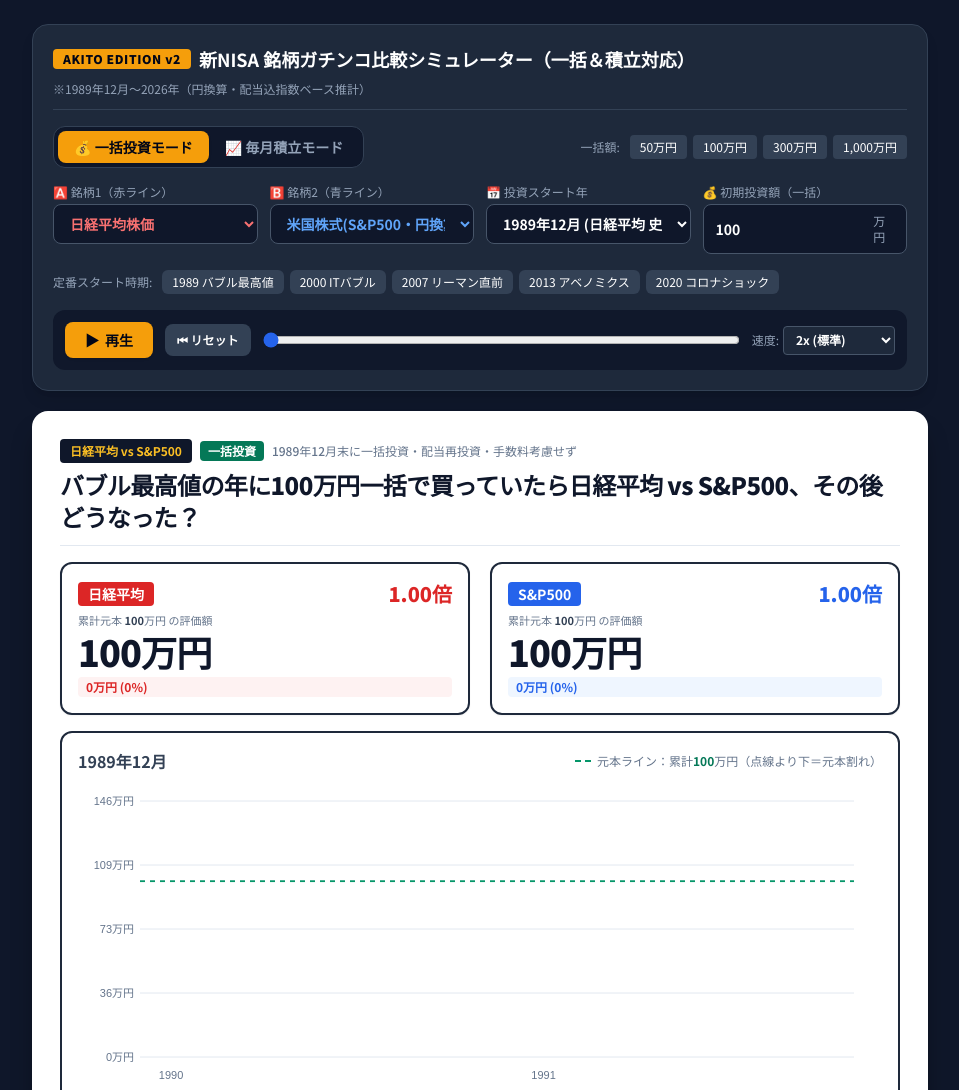
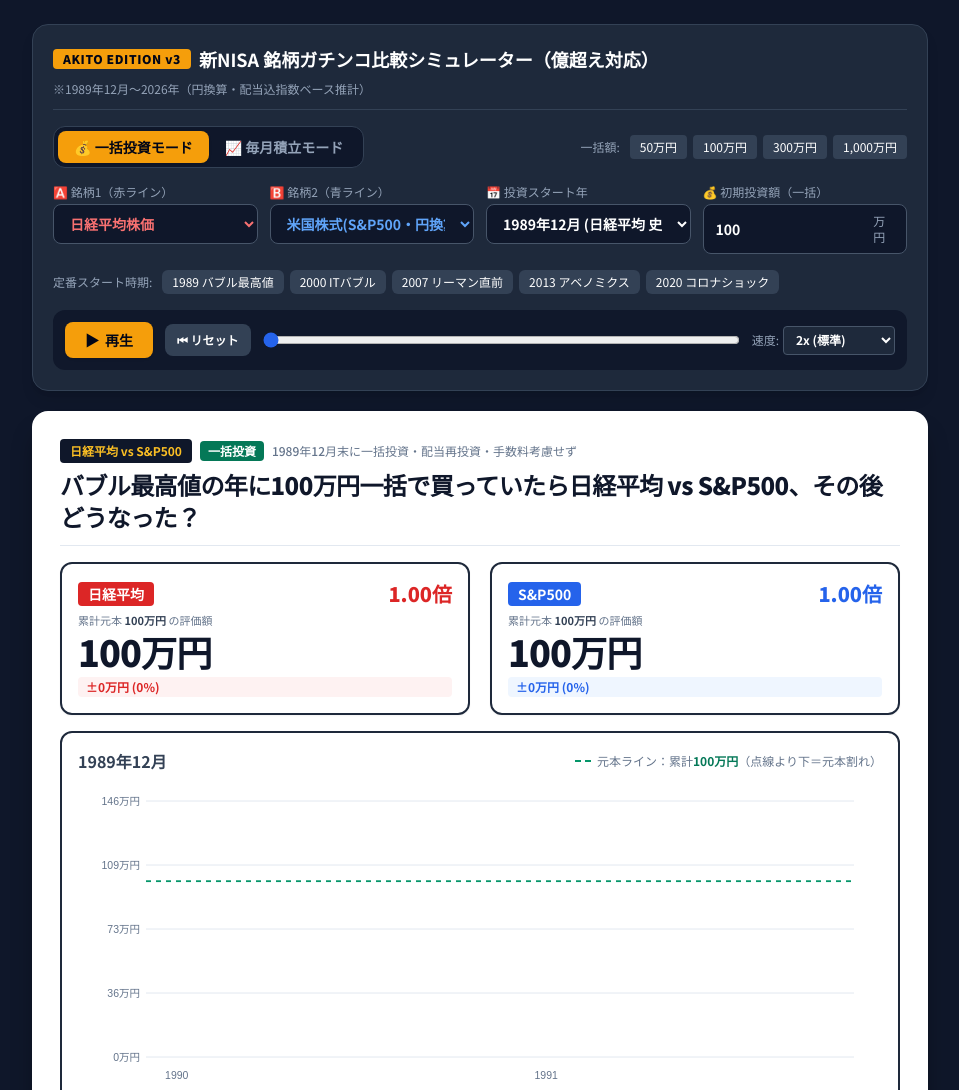
Before and after one commit to nagishaaaa-jpg/Tousi-ak, a plain HTML site: page index.html in a window 1280 px wide. Shown: the top 1090 px of the page, without its empty margins (160-1119 px from the left). Drawn offline with nearby package versions, Linux system fonts and the light colour scheme.

Commit message:
Update index.html

```diff
--- a/index.html
+++ b/index.html
@@ -28,8 +28,8 @@
   <div class="w-full max-w-4xl bg-slate-800 text-white rounded-2xl p-4 md:p-5 mb-5 shadow-lg border border-slate-700">
     <div class="flex flex-wrap items-center justify-between gap-2 mb-4 border-b border-slate-700 pb-3">
       <div class="flex items-center gap-2">
-        <span class="bg-amber-500 text-slate-950 font-black px-2.5 py-0.5 rounded text-xs tracking-wider">AKITO EDITION v2</span>
-        <h1 class="font-bold text-base md:text-lg">新NISA 銘柄ガチンコ比較シミュレーター（一括＆積立対応）</h1>
+        <span class="bg-amber-500 text-slate-950 font-black px-2.5 py-0.5 rounded text-xs tracking-wider">AKITO EDITION v3</span>
+        <h1 class="font-bold text-base md:text-lg">新NISA 銘柄ガチンコ比較シミュレーター（億超え対応）</h1>
       </div>
       <div class="text-xs text-slate-400">※1989年12月〜2026年（円換算・配当込指数ベース推計）</div>
     </div>
@@ -133,7 +133,7 @@
           <span id="cardNameA" class="bg-red-600 text-white font-bold text-xs md:text-sm px-2.5 py-0.5 rounded">日経平均</span>
           <span id="cardMultA" class="text-red-600 font-black text-base md:text-xl">1.00倍</span>
         </div>
-        <div class="text-[11px] text-slate-500 font-medium">累計元本 <span class="currentPrincipalLabel font-bold text-slate-700">100</span>万円 の評価額</div>
+        <div class="text-[11px] text-slate-500 font-medium">累計元本 <span class="currentPrincipalLabel font-bold text-slate-700">100万円</span> の評価額</div>
         <div id="cardValA" class="text-2xl md:text-4xl font-black text-slate-900 my-0.5 tracking-tight">100万円</div>
         <div id="cardDiffA" class="text-xs font-bold bg-slate-100 text-slate-600 inline-block px-2 py-0.5 rounded w-full">
           ±0万円 (±0.0%)
@@ -146,7 +146,7 @@
           <span id="cardNameB" class="bg-blue-600 text-white font-bold text-xs md:text-sm px-2.5 py-0.5 rounded">S&P500</span>
           <span id="cardMultB" class="text-blue-600 font-black text-base md:text-xl">1.00倍</span>
         </div>
-        <div class="text-[11px] text-slate-500 font-medium">累計元本 <span class="currentPrincipalLabel font-bold text-slate-700">100</span>万円 の評価額</div>
+        <div class="text-[11px] text-slate-500 font-medium">累計元本 <span class="currentPrincipalLabel font-bold text-slate-700">100万円</span> の評価額</div>
         <div id="cardValB" class="text-2xl md:text-4xl font-black text-slate-900 my-0.5 tracking-tight">100万円</div>
         <div id="cardDiffB" class="text-xs font-bold bg-slate-100 text-slate-600 inline-block px-2 py-0.5 rounded w-full">
           ±0万円 (±0.0%)
@@ -160,7 +160,7 @@
         <div id="chartDateLabel" class="text-sm md:text-base font-bold text-slate-700">1989年12月</div>
         <div class="text-xs text-slate-500 flex items-center gap-1.5">
           <span class="inline-block w-4 border-t-2 border-dashed border-emerald-600"></span>
-          <span>元本ライン：累計<span class="currentPrincipalLabel font-bold text-emerald-700">100</span>万円（点線より下＝元本割れ）</span>
+          <span>元本ライン：累計<span class="currentPrincipalLabel font-bold text-emerald-700">100万円</span>（点線より下＝元本割れ）</span>
         </div>
       </div>
       <div class="w-full h-[250px] md:h-[310px]">
@@ -191,133 +191,87 @@
 
 <script>
 // ==========================================
-// 1. ヒストリカル年次データ（1989年末=100とした円換算推移イメージ）
+// フォーマット関数（億・万 対応）
+// ==========================================
+function formatMoney(valMan, isDiff = false) {
+  const absVal = Math.round(Math.abs(valMan));
+  if (absVal === 0) return isDiff ? '±0万円' : '0万円';
+
+  const sign = valMan < 0 ? '-' : (isDiff ? '+' : '');
+
+  if (absVal >= 10000) {
+    const oku = Math.floor(absVal / 10000);
+    const man = absVal % 10000;
+    if (man === 0) {
+      return `${sign}${oku.toLocaleString()}億円`;
+    } else {
+      return `${sign}${oku.toLocaleString()}億${man.toLocaleString()}万円`;
+    }
+  } else {
+    return `${sign}${absVal.toLocaleString()}万円`;
+  }
+}
+
+function formatDiff(val, principal) {
+  const diff = Math.round(val - principal);
+  const pct = Math.round(((val / principal) - 1) * 100);
+  const signPct = diff > 0 ? '+' : '';
+  return `${formatMoney(diff, true)} (${signPct}${pct}%)`;
+}
+
+// ==========================================
+// 1. ヒストリカル年次データ
 // ==========================================
 const YEARS = [];
 for (let y = 1989; y <= 2026; y++) YEARS.push(y);
 
 const ASSET_DATA = {
   nikkei: {
-    name: "日経平均",
-    fullName: "日経平均株価",
-    values: [
-      100, 62, 59, 44, 45, 51, 51, 50, 39, 36, 49, // 1989-1999
-      36, 28, 23, 29, 31, 44, 48, 43, 25, 30,      // 2000-2009
-      29, 25, 31, 49, 53, 59, 60, 73, 65, 78,      // 2010-2019
-      92, 98, 91, 120, 146, 158, 166               // 2020-2026
-    ]
+    name: "日経平均", fullName: "日経平均株価",
+    values: [100,62,59,44,45,51,51,50,39,36,49,36,28,23,29,31,44,48,43,25,30,29,25,31,49,53,59,60,73,65,78,92,98,91,120,146,158,166]
   },
   topix: {
-    name: "TOPIX",
-    fullName: "東証株価指数(TOPIX)",
-    values: [
-      100, 61, 60, 46, 51, 55, 56, 53, 43, 40, 60, // 1989-1999
-      46, 37, 31, 39, 43, 63, 65, 58, 34, 37,      // 2000-2009
-      38, 32, 39, 61, 68, 76, 78, 96, 82, 97,      // 2010-2019
-      110, 124, 123, 160, 195, 212, 225            // 2020-2026
-    ]
+    name: "TOPIX", fullName: "東証株価指数(TOPIX)",
+    values: [100,61,60,46,51,55,56,53,43,40,60,46,37,31,39,43,63,65,58,34,37,38,32,39,61,68,76,78,96,82,97,110,124,123,160,195,212,225]
   },
   sp500: {
-    name: "S&P500",
-    fullName: "米国株式(S&P500・円換算)",
-    values: [
-      100, 91, 110, 118, 117, 108, 154, 214, 320, 365, 395, // 1989-1999
-      398, 405, 290, 335, 355, 425, 495, 490, 255, 330,     // 2000-2009
-      332, 322, 420, 685, 905, 930, 1015, 1190, 1110, 1440, // 2010-2019
-      1610, 2310, 2150, 2920, 4100, 4650, 4980              // 2020-2026
-    ]
+    name: "S&P500", fullName: "米国株式(S&P500・円換算)",
+    values: [100,91,110,118,117,108,154,214,320,365,395,398,405,290,335,355,425,495,490,255,330,332,322,420,685,905,930,1015,1190,1110,1440,1610,2310,2150,2920,4100,4650,4980]
   },
   orukan: {
-    name: "オルカン",
-    fullName: "全世界株式(オール・カントリー)",
-    values: [
-      100, 80, 92, 90, 100, 96, 120, 152, 195, 215, 250,    // 1989-1999
-      240, 235, 180, 225, 250, 315, 385, 405, 200, 275,     // 2000-2009
-      275, 245, 320, 500, 620, 620, 665, 810, 725, 920,     // 2010-2019
-      1020, 1380, 1300, 1730, 2350, 2680, 2860              // 2020-2026
-    ]
+    name: "オルカン", fullName: "全世界株式(オール・カントリー)",
+    values: [100,80,92,90,100,96,120,152,195,215,250,240,235,180,225,250,315,385,405,200,275,275,245,320,500,620,620,665,810,725,920,1020,1380,1300,1730,2350,2680,2860]
   },
   nasdaq100: {
-    name: "NASDAQ100",
-    fullName: "米国大型ハイテク(NASDAQ100)",
-    values: [
-      100, 85, 130, 140, 142, 130, 195, 310, 430, 710, 1320, // 1989-1999
-      940, 730, 430, 580, 620, 740, 800, 910, 430, 670,      // 2000-2009
-      710, 700, 930, 1550, 2150, 2380, 2500, 3250, 3180, 4350,// 2010-2019
-      6100, 8800, 6800, 11300, 16800, 19800, 21500           // 2020-2026
-    ]
+    name: "NASDAQ100", fullName: "米国大型ハイテク(NASDAQ100)",
+    values: [100,85,130,140,142,130,195,310,430,710,1320,940,730,430,580,620,740,800,910,430,670,710,700,930,1550,2150,2380,2500,3250,3180,4350,6100,8800,6800,11300,16800,19800,21500]
   },
   vti: {
-    name: "全米株式(VTI)",
-    fullName: "全米株式(CRSP USトータル)",
-    values: [
-      100, 89, 112, 122, 121, 110, 156, 215, 318, 355, 390, // 1989-1999
-      392, 402, 292, 345, 370, 448, 522, 515, 268, 352,     // 2000-2009
-      362, 348, 452, 740, 970, 990, 1095, 1280, 1190, 1540, // 2010-2019
-      1750, 2480, 2280, 3090, 4310, 4880, 5220              // 2020-2026
-    ]
+    name: "全米株式(VTI)", fullName: "全米株式(CRSP USトータル)",
+    values: [100,89,112,122,121,110,156,215,318,355,390,392,402,292,345,370,448,522,515,268,352,362,348,452,740,970,990,1095,1280,1190,1540,1750,2480,2280,3090,4310,4880,5220]
   },
   india: {
-    name: "インド株",
-    fullName: "インド株インデックス(Nifty50・円換算)",
-    values: [
-      100, 115, 140, 185, 210, 230, 185, 195, 235, 190, 290, // 1989-1999
-      250, 235, 225, 370, 430, 650, 960, 1480, 580, 1080,    // 2000-2009
-      1180, 810, 1120, 1350, 1980, 1920, 1950, 2550, 2480, 2720,// 2010-2019
-      2950, 4100, 4450, 5700, 7400, 8300, 9100               // 2020-2026
-    ]
+    name: "インド株", fullName: "インド株インデックス(Nifty50・円換算)",
+    values: [100,115,140,185,210,230,185,195,235,190,290,250,235,225,370,430,650,960,1480,580,1080,1180,810,1120,1350,1980,1920,1950,2550,2480,2720,2950,4100,4450,5700,7400,8300,9100]
   },
   gold: {
-    name: "ゴールド(金)",
-    fullName: "純金・ゴールド(円換算)",
-    values: [
-      100, 91, 79, 73, 76, 68, 72, 81, 69, 59, 53,          // 1989-1999
-      56, 66, 73, 79, 82, 108, 135, 165, 140, 180,          // 2000-2009
-      205, 215, 250, 225, 255, 235, 248, 275, 265, 310,     // 2010-2019
-      365, 395, 455, 550, 780, 960, 1080                    // 2020-2026
-    ]
+    name: "ゴールド(金)", fullName: "純金・ゴールド(円換算)",
+    values: [100,91,79,73,76,68,72,81,69,59,53,56,66,73,79,82,108,135,165,140,180,205,215,250,225,255,235,248,275,265,310,365,395,455,550,780,960,1080]
   }
 };
 
 const HISTORICAL_EVENTS = {
-  1989: "日経平均 史上最高値(38,915円)",
-  1990: "バブル崩壊始まる",
-  1991: "ジュリアナ東京オープン / ソ連崩壊",
-  1992: "バブル崩壊加速・地価暴落",
-  1993: "Jリーグ開幕 / 55年体制崩壊",
-  1994: "松本サリン事件 / 円高進行",
-  1995: "阪神・淡路大震災 / 超円高(79円台)",
-  1996: "金融ビッグバン構想（山一・拓銀危機前夜）",
-  1997: "アジア通貨危機 / 山一證券自主廃業",
-  1998: "日本長期信用銀行破綻 / 金融危機",
-  1999: "ITバブル絶頂期 / ゼロ金利政策導入",
-  2000: "ITバブル崩壊始まる",
-  2001: "米国同時多発テロ / 小泉内閣発足",
-  2002: "日韓W杯開催 / ITバブル底打ち模索",
-  2003: "日経平均7,607円で大底（バブル後最安値）",
-  2004: "新紙幣発行 / 新興国BRICs台頭",
-  2005: "郵政解散・小泉劇場で日本株急反発",
-  2006: "ライブドアショック / ゼロ金利解除",
-  2007: "パリバ・ショック（サブプライム問題表面化）",
-  2008: "リーマンショック（世界金融危機）",
-  2009: "米国株大底から反発開始 / 政権交代",
-  2010: "ギリシャ危機 / 歴史的円高水準",
-  2011: "東日本大震災 / 超円高(75円台)",
-  2012: "第2次安倍内閣発足・アベノミクス始動",
-  2013: "黒田バズーカ（異次元緩和）で株高・円安",
-  2014: "消費税8%増税 / NISA制度スタート",
-  2015: "チャイナショック / 日経平均2万円回復",
-  2016: "英国EU離脱決定 / トランプ氏当選",
-  2017: "世界同時株高・ビットコインバブル",
-  2018: "米中貿易摩擦 / つみたてNISA開始",
-  2019: "令和改元 / 米FRB予防的利下げ",
-  2020: "コロナショック暴落＆異次元金融緩和で急反発",
-  2021: "米国ハイテク株ブーム・歴史的株高",
-  2022: "米急速利上げ・ウクライナ侵攻・急速な円安",
-  2023: "生成AIブーム到来・東証PBR改革",
-  2024: "新NISA開始・日経平均34年ぶり最高値更新",
-  2025: "世界的なAI半導体投資拡大・インフレ定着",
-  2026: "新NISA普及定着・日米ともに高値圏推移"
+  1989: "日経平均 史上最高値(38,915円)", 1990: "バブル崩壊始まる", 1991: "ジュリアナ東京オープン",
+  1992: "バブル崩壊加速", 1993: "Jリーグ開幕", 1994: "松本サリン事件", 1995: "阪神・淡路大震災",
+  1996: "金融ビッグバン構想", 1997: "アジア通貨危機", 1998: "日本長期信用銀行破綻", 1999: "ITバブル絶頂期",
+  2000: "ITバブル崩壊", 2001: "米国同時多発テロ", 2002: "日韓W杯開催", 2003: "日経平均大底(7,607円)",
+  2004: "新紙幣発行", 2005: "郵政解散・日本株急反発", 2006: "ライブドアショック", 2007: "パリバ・ショック",
+  2008: "リーマンショック", 2009: "米国株大底から反発", 2010: "ギリシャ危機", 2011: "東日本大震災",
+  2012: "アベノミクス始動", 2013: "黒田バズーカ", 2014: "NISA制度スタート", 2015: "チャイナショック",
+  2016: "英国EU離脱決定", 2017: "ビットコインバブル", 2018: "米中貿易摩擦", 2019: "令和改元",
+  2020: "コロナショック暴落＆急反発", 2021: "米国歴史的株高", 2022: "ウクライナ侵攻・急速な円安",
+  2023: "生成AIブーム到来", 2024: "新NISA開始・日経平均最高値更新", 2025: "AI投資拡大・インフレ定着",
+  2026: "新NISA普及定着・高値圏推移"
 };
 
 // ==========================================
@@ -429,8 +383,8 @@
       <button onclick="setAmount(1)" class="text-xs bg-slate-700 hover:bg-slate-600 px-2.5 py-1 rounded transition">月1万円</button>
       <button onclick="setAmount(3)" class="text-xs bg-slate-700 hover:bg-slate-600 px-2.5 py-1 rounded transition">月3万円</button>
       <button onclick="setAmount(5)" class="text-xs bg-slate-700 hover:bg-slate-600 px-2.5 py-1 rounded transition">月5万円</button>
-      <button onclick="setAmount(10)" class="text-xs bg-slate-700 hover:bg-slate-600 px-2.5 py-1 rounded transition">月10万円(つみたて枠満額)</button>
-      <button onclick="setAmount(30)" class="text-xs bg-slate-700 hover:bg-slate-600 px-2.5 py-1 rounded transition">月30万円(NISA最速満額)</button>
+      <button onclick="setAmount(10)" class="text-xs bg-slate-700 hover:bg-slate-600 px-2.5 py-1 rounded transition">月10万円</button>
+      <button onclick="setAmount(30)" class="text-xs bg-slate-700 hover:bg-slate-600 px-2.5 py-1 rounded transition">月30万円</button>
     `;
   }
 }
@@ -454,7 +408,7 @@
 }
 
 // ==========================================
-// 4. 月次データの補間生成（一括＆ドルコスト平均法対応）
+// 4. 月次データの補間生成
 // ==========================================
 function seededNoise(seed) {
   const x = Math.sin(seed * 9999.123) * 10000;
@@ -475,7 +429,6 @@
 
   timeline = [];
 
-  // 初月（スタート時点 = 12月）の基準価格を1.0として口数計算
   let unitsA = inputMan / 1.0;
   let unitsB = inputMan / 1.0;
   let totalPrincipal = inputMan;
@@ -505,12 +458,10 @@
       const waveA = (m === 12) ? 0 : (seededNoise(y * 100 + m * 7 + 1) - 0.5) * 0.045;
       const waveB = (m === 12) ? 0 : (seededNoise(y * 100 + m * 13 + 2) - 0.5) * 0.045;
 
-      // スタート時を1.0としたその月の基準価格
       const priceA = Math.max(0.05, (prevA + (nextA - prevA) * t) * (1 + waveA));
       const priceB = Math.max(0.05, (prevB + (nextB - prevB) * t) * (1 + waveB));
 
       if (investMode === 'dca') {
-        // 毎月積立モード：その月の価格で口数を買い増し
         totalPrincipal += inputMan;
         unitsA += inputMan / priceA;
         unitsB += inputMan / priceB;
@@ -540,18 +491,20 @@
   document.getElementById('badgeVs').textContent = `${nameA} vs ${nameB}`;
 
   const modeBadge = document.getElementById('modeBadge');
+  const formattedInput = formatMoney(inputMan);
+
   if (investMode === 'lump') {
     modeBadge.textContent = '一括投資';
     modeBadge.className = 'bg-emerald-700 text-white text-xs font-bold px-2 py-0.5 rounded';
     document.getElementById('subCondition').textContent = `${startY}年12月末に一括投資・配当再投資・手数料考慮せず`;
     document.getElementById('mainHeadline').innerHTML =
-      `${startY === 1989 ? 'バブル最高値の年に' : startY + '年末に'}${inputMan}万円一括で買っていたら<br class="md:hidden">${nameA} vs ${nameB}、その後どうなった？`;
+      `${startY === 1989 ? 'バブル最高値の年に' : startY + '年末に'}${formattedInput}一括で買っていたら<br class="md:hidden">${nameA} vs ${nameB}、その後どうなった？`;
   } else {
     modeBadge.textContent = '毎月積立';
     modeBadge.className = 'bg-blue-700 text-white text-xs font-bold px-2 py-0.5 rounded';
-    document.getElementById('subCondition').textContent = `${startY}年12月末から毎月${inputMan}万円積立・配当再投資・手数料考慮せず`;
+    document.getElementById('subCondition').textContent = `${startY}年12月末から毎月${formattedInput}積立・配当再投資・手数料考慮せず`;
     document.getElementById('mainHeadline').innerHTML =
-      `${startY === 1989 ? 'バブル最高値の年から' : startY + '年末から'}毎月${inputMan}万円積み立てていたら<br class="md:hidden">${nameA} vs ${nameB}、その後どうなった？`;
+      `${startY === 1989 ? 'バブル最高値の年から' : startY + '年末から'}毎月${formattedInput}積み立てていたら<br class="md:hidden">${nameA} vs ${nameB}、その後どうなった？`;
   }
 
   document.getElementById('cardNameA').textContent = nameA;
@@ -562,13 +515,6 @@
 // ==========================================
 // 5. 描画＆UI更新
 // ==========================================
-function formatDiff(val, principal) {
-  const diff = Math.round(val - principal);
-  const pct = Math.round(((val / principal) - 1) * 100);
-  const sign = diff > 0 ? '+' : '';
-  return `${sign}${diff.toLocaleString()}万円 (${sign}${pct}%)`;
-}
-
 function renderFrame() {
   if (!timeline.length) return;
   const pt = timeline[currentIndex];
@@ -576,14 +522,14 @@
   const keyB = assetBSelect.value;
   const principal = pt.principal;
 
-  // 累計元本ラベルの更新
+  // 累計元本ラベルの更新（億・万対応）
   document.querySelectorAll('.currentPrincipalLabel').forEach(el => {
-    el.textContent = Math.round(principal).toLocaleString();
+    el.textContent = formatMoney(principal);
   });
 
   // スコアカードA更新
   document.getElementById('cardMultA').textContent = `${pt.multA.toFixed(2)}倍`;
-  document.getElementById('cardValA').textContent = `${Math.round(pt.valA).toLocaleString()}万円`;
+  document.getElementById('cardValA').textContent = formatMoney(pt.valA);
   const diffElA = document.getElementById('cardDiffA');
   diffElA.textContent = formatDiff(pt.valA, principal);
   diffElA.className = `text-xs font-bold inline-block px-2 py-0.5 rounded w-full ${
@@ -592,7 +538,7 @@
 
   // スコアカードB更新
   document.getElementById('cardMultB').textContent = `${pt.multB.toFixed(2)}倍`;
-  document.getElementById('cardValB').textContent = `${Math.round(pt.valB).toLocaleString()}万円`;
+  document.getElementById('cardValB').textContent = formatMoney(pt.valB);
   const diffElB = document.getElementById('cardDiffB');
   diffElB.textContent = formatDiff(pt.valB, principal);
   diffElB.className = `text-xs font-bold inline-block px-2 py-0.5 rounded w-full ${
@@ -603,7 +549,7 @@
   document.getElementById('chartDateLabel').textContent = `${pt.year}年${pt.month}月`;
   const yrs = Math.floor(pt.elapsedMonths / 12);
   const mos = pt.elapsedMonths % 12;
-  document.getElementById('elapsedLabel').textContent = `${yrs}年${mos}か月 (${Math.round(principal).toLocaleString()}万円)`;
+  document.getElementById('elapsedLabel').textContent = `${yrs}年${mos}か月 (${formatMoney(principal)})`;
 
   // 銘柄Aのステータスボックス
   const pctA = Math.round((pt.multA - 1) * 100);
@@ -620,7 +566,6 @@
     statusBoxA.className = 'border-[2px] border-slate-800 rounded-xl p-2.5 md:p-3 bg-rose-50/80';
   }
 
-  // 歴史イベント表示
   document.getElementById('eventLabel').textContent = HISTORICAL_EVENTS[pt.year] || `${pt.year}年の相場推移`;
 
   drawChart(ASSET_DATA[keyA].name, ASSET_DATA[keyB].name);
@@ -637,7 +582,8 @@
   const H = rect.height;
   ctx.clearRect(0, 0, W, H);
 
-  const padL = 62;
+  // Y軸ラベルを「億」表記にするため左余白を少し広げる
+  const padL = 68;
   const padR = 28;
   const padT = 24;
   const padB = 30;
@@ -662,7 +608,7 @@
   ctx.strokeStyle = '#e2e8f0';
   ctx.lineWidth = 1;
   ctx.fillStyle = '#64748b';
-  ctx.font = '11px "Noto Sans JP", sans-serif';
+  ctx.font = '10.5px "Noto Sans JP", sans-serif';
   ctx.textAlign = 'right';
 
   const steps = 4;
@@ -673,10 +619,11 @@
     ctx.moveTo(padL, y);
     ctx.lineTo(W - padR, y);
     ctx.stroke();
-    ctx.fillText(`${Math.round(v).toLocaleString()}万円`, padL - 6, y + 4);
+    // 億万対応のラベル描画
+    ctx.fillText(formatMoney(v), padL - 6, y + 4);
   }
 
-  // 元本割れゾーン（淡い赤背景）と元本ライン（緑破線）の描画
+  // 元本割れゾーンと元本ライン
   if (slice.length >= 1) {
     ctx.save();
     ctx.fillStyle = 'rgba(244, 63, 94, 0.08)';
@@ -700,7 +647,6 @@
       else ctx.lineTo(x, y);
     }
     if (investMode === 'lump') {
-      // 一括モードのときは右端まで水平破線を伸ばす
       ctx.lineTo(W - padR, getY(slice[0].principal));
     }
     ctx.stroke();
@@ -723,7 +669,7 @@
     }
   }
 
-  // ライン描画関数
+  // ライン描画
   function drawSeries(prop, color, label) {
     if (slice.length < 2) return;
     ctx.strokeStyle = color;
```
